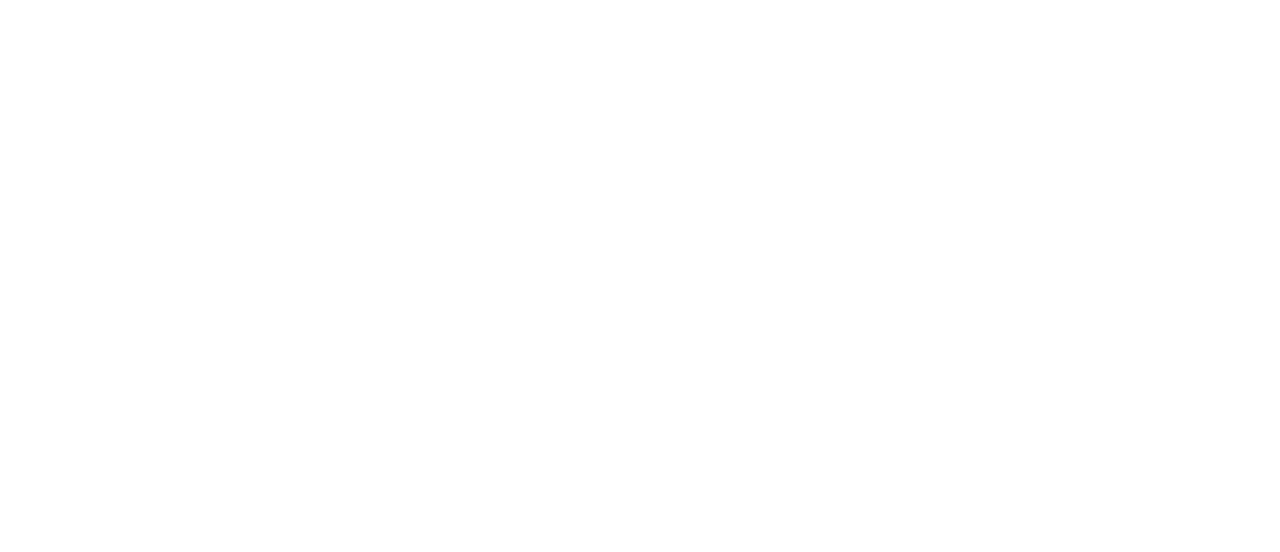
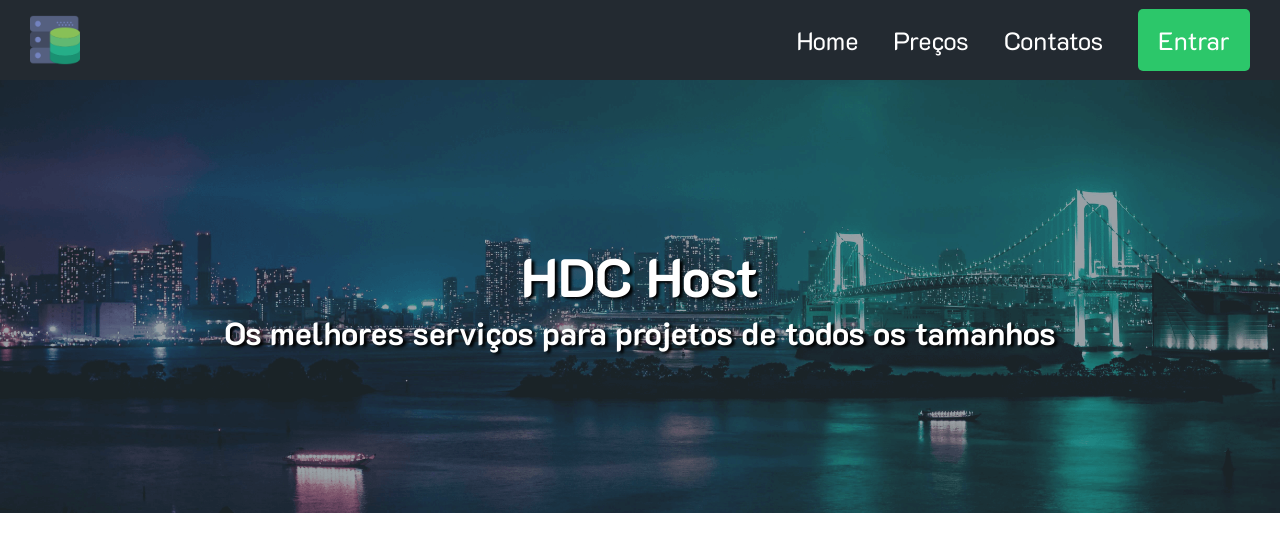
Before and after one commit to V1N1NUNES/Learning, a plain HTML site: page Front-end/3-projeto/pages/index.html in a window 1280 px wide. Drawn offline with Linux system fonts and the light colour scheme.

Commit message:
continuação do 3 projeto do curso

```diff
--- a/Front-end/3-projeto/pages/index.html
+++ b/Front-end/3-projeto/pages/index.html
@@ -6,11 +6,37 @@
     <title>HDC Host</title>
     <link rel="icon" href="../img/hdchostlogo.png">
     <link rel="stylesheet" href="../styles/style.css">
+    <link rel="stylesheet" href="https://cdnjs.cloudflare.com/ajax/libs/font-awesome/6.6.0/css/all.min.css" integrity="sha512-Kc323vGBEqzTmouAECnVceyQqyqdsSiqLQISBL29aUW4U/M7pSPA/gEUZQqv1cwx4OnYxTxve5UMg5GT6L4JJg==" crossorigin="anonymous" referrerpolicy="no-referrer" />
 </head>
 <body>
-    <header></header>
+    <header>
+        <nav>
+            <div class="header-container">
+                <a href="#"><img src="../img/hdchostlogo.png" alt="comeback-home" class="logo"></a>
+                <div class="nav-bar">
+                    <ul>
+                        <li><a href="#">Home</a></li>
+                    </ul>
+                    <ul>
+                        <li><a href="#">Preços</a></li>
+                    </ul>
+                    <ul>
+                        <li><a href="#">Contatos</a></li>
+                    </ul>
+                    <ul class="selection-default">
+                        <li><a href="#">Entrar</a></li>
+                    </ul>
+                </div>
+            </div>
+        </nav>
+    </header>
     <main>
-        <section></section>
+        <section>
+            <div class="intro-img">
+                <h1>HDC Host</h1>
+                <p>Os melhores serviços para projetos de todos os tamanhos</p>
+            </div>
+        </section>
     </main>
     <footer></footer>
 
--- a/Front-end/3-projeto/styles/style.css
+++ b/Front-end/3-projeto/styles/style.css
@@ -1,11 +1,91 @@
-/* Css reset */
+/* Imports */
+@import url('https://fonts.googleapis.com/css2?family=K2D:ital,wght@0,100;0,200;0,300;0,400;0,500;0,600;0,700;0,800;1,100;1,200;1,300;1,400;1,500;1,600;1,700;1,800&display=swap');
+
+/* Css reset and config*/
 *{
     box-sizing: border-box;
     margin: 0;
+    padding: 0;
 }
-/* Fonts */
-@import url('https://fonts.googleapis.com/css2?family=K2D:ital,wght@0,100;0,200;0,300;0,400;0,500;0,600;0,700;0,800;1,100;1,200;1,300;1,400;1,500;1,600;1,700;1,800&display=swap');
-
 body{
     font-family: 'K2D';
 }
+h1,h2,h3{
+    color: #333;
+}
+p{
+    color: #70747a
+}
+/* nav-bar */
+header nav .header-container{
+    width: 100%;
+    height: 80px;
+    background-color: #232a31;
+    padding: 0 30px;
+}
+nav{
+    position: relative;
+}
+header nav .logo{
+    width: 50px;
+    margin-top: 15px;
+}
+header nav .header-container{
+    display: flex;
+    flex-direction: row;
+    justify-content: space-between;
+
+}
+header nav .nav-bar{
+    display: flex;
+    flex-direction: row;
+    justify-content: space-around;
+    align-items: center;
+    gap: 35px;
+
+}
+header nav li{
+    list-style: none;
+}
+header nav a{
+    text-decoration: none;
+    color: #fff;
+    font-size: 25px;
+    transition: 0.5s;
+}
+header nav a:hover{
+    color: #ccc;
+}
+header nav .selection-default{
+    background-color: #2cc76a;
+    border-radius: 5px;
+    padding: 15px 20px;
+    color: #fff;
+}
+header nav .selection-default:hover{/*deixar o texto dentro do botão branco no hover*/
+    background-color: #22bb5f;
+    color: #fff;
+}
+
+/* main banner */
+main section .intro-img{
+    background-image: url(../img/mainbanner.png);
+    background-size: cover;
+    background-position: center;
+    padding: 10rem;
+    height: 100%;
+    width: 100%;
+}
+main section h1,p{
+    color: #fff;
+    align-items: center;
+    text-align: center;
+    font-weight: bold;
+    text-shadow: #000 3px 2px 3px;
+}
+main section h1{
+    font-size: 54px;
+}
+main section p{
+    font-size: 32px;
+}
```
